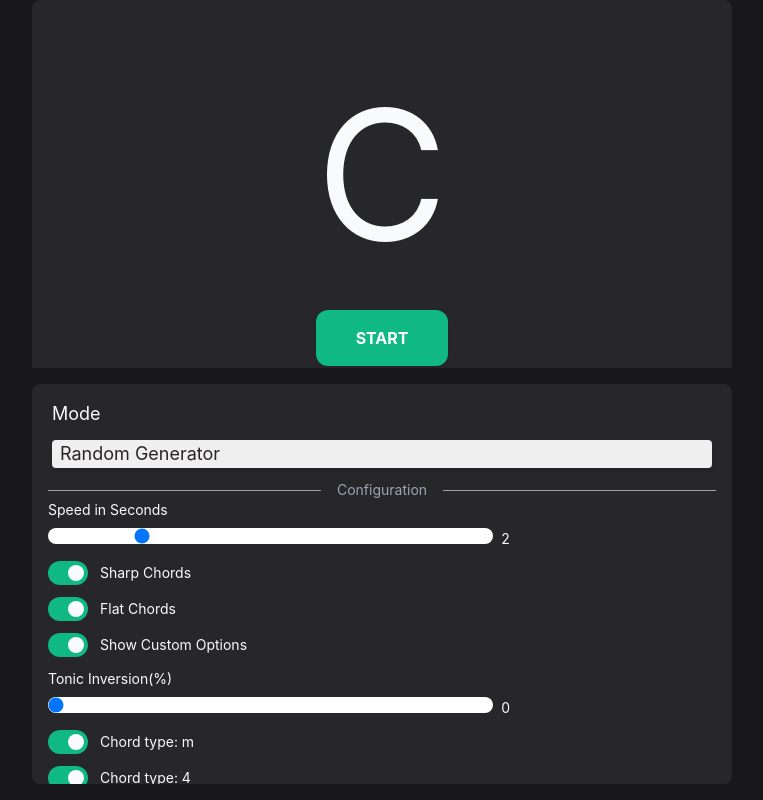
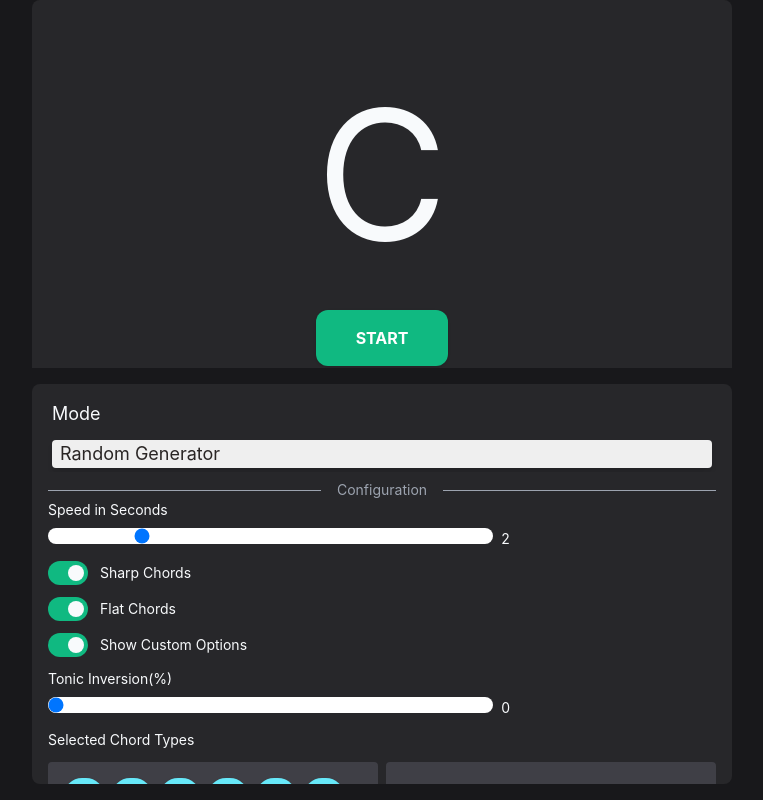
Before and after one commit to brunokian/chords-generator, a React (Create React App) app: page / in a window 1280 px wide. Both pictures are taken after a click on the label "Show Custom Options". Shown: the whole page, without its empty margins (258-1021 px from the left). Built offline with nearby package versions, Linux system fonts and the light colour scheme.

Commit message:
Added tag box

```diff
--- a/src/App.js
+++ b/src/App.js
@@ -16,8 +16,8 @@ function App() {
     "Key Change Speed": 0,
     "Tonic Inversion(%)": 0,
     "IntervalProgress": [],
-    ...chordTypes.reduce((a, v) => ({...a, [`Chord type: ${v}`]: true}), {}),
-    ...relatives.reduce((a, v) => ({...a, [`Relative: ${v}`]: false}), {}),
+    "Selected Chord Types": {"true": [...chordTypes], "false": []},
+    "Selected Relative Notes": {"true": [], "false": [...relatives]},
   });
 
   const setStateValue = (newState) => {
--- a/src/Components/ConfigurationPanel.js
+++ b/src/Components/ConfigurationPanel.js
@@ -1,6 +1,5 @@
-
-import SelectMenu from './Inputs/SelectMenu';
 import ModeOption from './Modes'
+import SelectMenu from './Inputs/SelectMenu'
 
 
 export default function ConfigurationPanel({state, setState}) {
--- /dev/null
+++ b/src/Components/Inputs/TagBox.js
@@ -0,0 +1,39 @@
+
+export default function TagBox({state, setState, title}) {
+    const handleClick = (item, index, is_active) => {
+        state[title][is_active].splice(index, 1)
+        if (is_active === "true"){
+            state[title]["false"].push(item)
+        }
+        else{
+            state[title]["true"].push(item)
+        }
+        setState(state)
+    }
+
+    const GetItems = ({is_active}) => {
+        const color = is_active === "true" ? "bg-cyan-300" : "bg-red-200"
+        return state[title][is_active].map((item, index) => {
+            return (
+                <div
+                    className={"cursor-pointer rounded-full shadow p-2 m-1 text-black w-10 h-9 text-center grow-0 " + color}
+                    onClick={() => handleClick(item, index, is_active)}
+                    key={index}>
+                    {item}
+                </div>
+            )
+        })
+    }
+
+    return (<>
+        <div className="my-3">{title}</div>
+        <div className="flex flex-row">
+            <div className="rounded bg-zinc-700 h-42 p-3 w-full flex flex-row flex-wrap mr-2">
+                <GetItems is_active="true" />
+            </div>
+            <div className="rounded bg-zinc-700 h-42 p-3 w-full flex flex-row flex-wrap">
+                <GetItems is_active="false" />
+            </div>
+        </div>
+    </>);
+};
--- a/src/Components/Modes.js
+++ b/src/Components/Modes.js
@@ -1,7 +1,8 @@
 import Toggle from './Inputs/Toggle';
 import Slider from './Inputs/Slider';
 import SelectMenu from './Inputs/SelectMenu'
-import { scales, relatives, chordTypes, allNotes } from '../Definitions';
+import TagBox from './Inputs/TagBox'
+import { scales, allNotes } from '../Definitions';
 
 
 const ChordTypes = ({state, setState}) => {
@@ -10,9 +11,7 @@ const ChordTypes = ({state, setState}) => {
         {state["Show Custom Options"] ?
             <>
                 <Slider title="Tonic Inversion(%)" state={state} setState={setState} min='0' max='100' step='1' />
-                {chordTypes.map((type, index) => {
-                    return <Toggle title={"Chord type: " + type} state={state} setState={setState} key={index} />
-                })}
+                <TagBox title="Selected Chord Types" state={state} setState={setState} />
             </>
         :""}
     </>)
@@ -35,11 +34,7 @@ export default function ModeOption({ state, setState }){
             </>):("")}
             <ChordTypes state={state} setState={setState} />
         </>),
-        "Relative Notes": (
-            relatives.map((relative, index) => {
-                return <Toggle title={"Relative: " + relative} state={state} setState={setState} key={index} />
-            })
-        )
+        "Relative Notes": <TagBox title="Selected Relative Notes" state={state} setState={setState} />
     }
     return options[state["Mode"]]
 }
```
